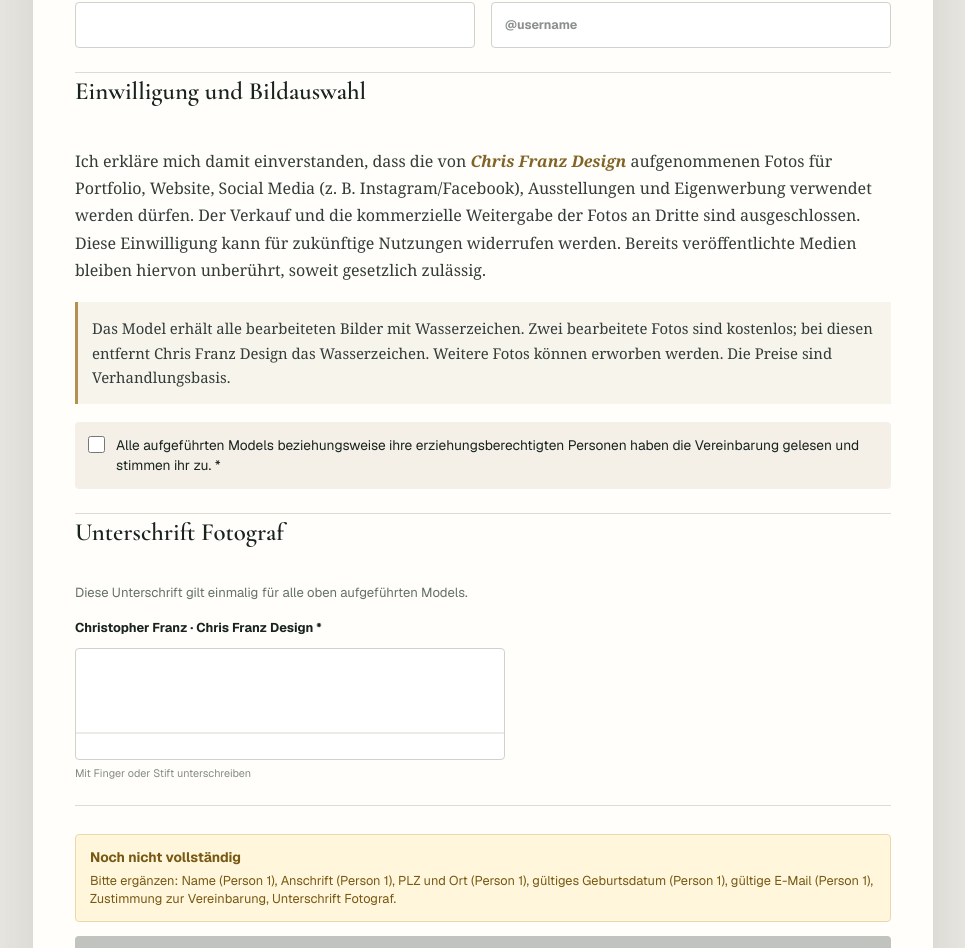
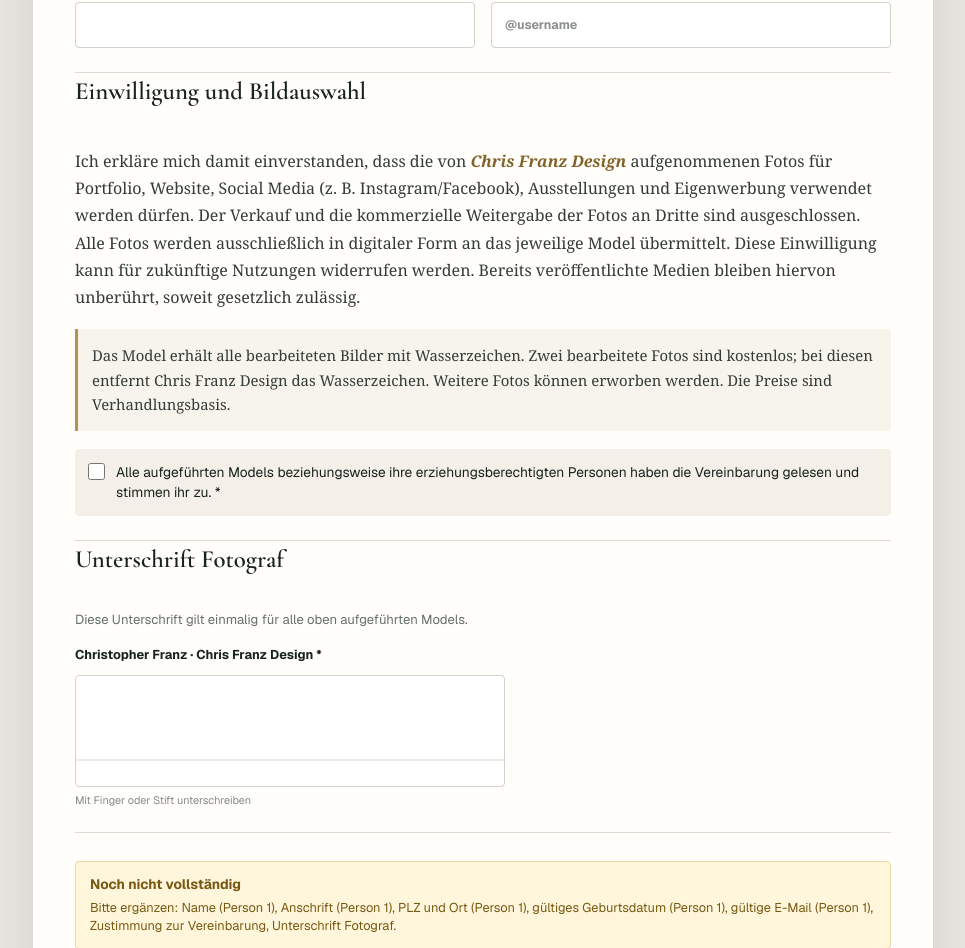
Before and after one commit to cranker84cf-droid/Model-Release, a Next.js app: page / in a window 1280 px wide. Shown: the part 859-1807 px from the top of the page, without its empty margins (157-1122 px from the left). Built offline with nearby package versions, Linux system fonts and the light colour scheme.

Commit message:
Add files via upload

```diff
--- a/app/page.tsx
+++ b/app/page.tsx
@@ -19,7 +19,7 @@
   guardianSignature: string;
 };
 
-const consentText = "Ich erkläre mich damit einverstanden, dass die von Chris Franz Design aufgenommenen Fotos für Portfolio, Website, Social Media (z. B. Instagram/Facebook), Ausstellungen und Eigenwerbung verwendet werden dürfen. Der Verkauf und die kommerzielle Weitergabe der Fotos an Dritte sind ausgeschlossen. Diese Einwilligung kann für zukünftige Nutzungen widerrufen werden. Bereits veröffentlichte Medien bleiben hiervon unberührt, soweit gesetzlich zulässig.";
+const consentText = "Ich erkläre mich damit einverstanden, dass die von Chris Franz Design aufgenommenen Fotos für Portfolio, Website, Social Media (z. B. Instagram/Facebook), Ausstellungen und Eigenwerbung verwendet werden dürfen. Der Verkauf und die kommerzielle Weitergabe der Fotos an Dritte sind ausgeschlossen. Alle Fotos werden ausschließlich in digitaler Form an das jeweilige Model übermittelt. Diese Einwilligung kann für zukünftige Nutzungen widerrufen werden. Bereits veröffentlichte Medien bleiben hiervon unberührt, soweit gesetzlich zulässig.";
 const imageTerms = "Das Model erhält alle bearbeiteten Bilder mit Wasserzeichen. Zwei bearbeitete Fotos sind kostenlos; bei diesen entfernt Chris Franz Design das Wasserzeichen. Weitere Fotos können erworben werden. Die Preise sind Verhandlungsbasis.";
 const emailPattern = /^[^\s@]+@[^\s@]+\.[^\s@]+$/;
 
```
